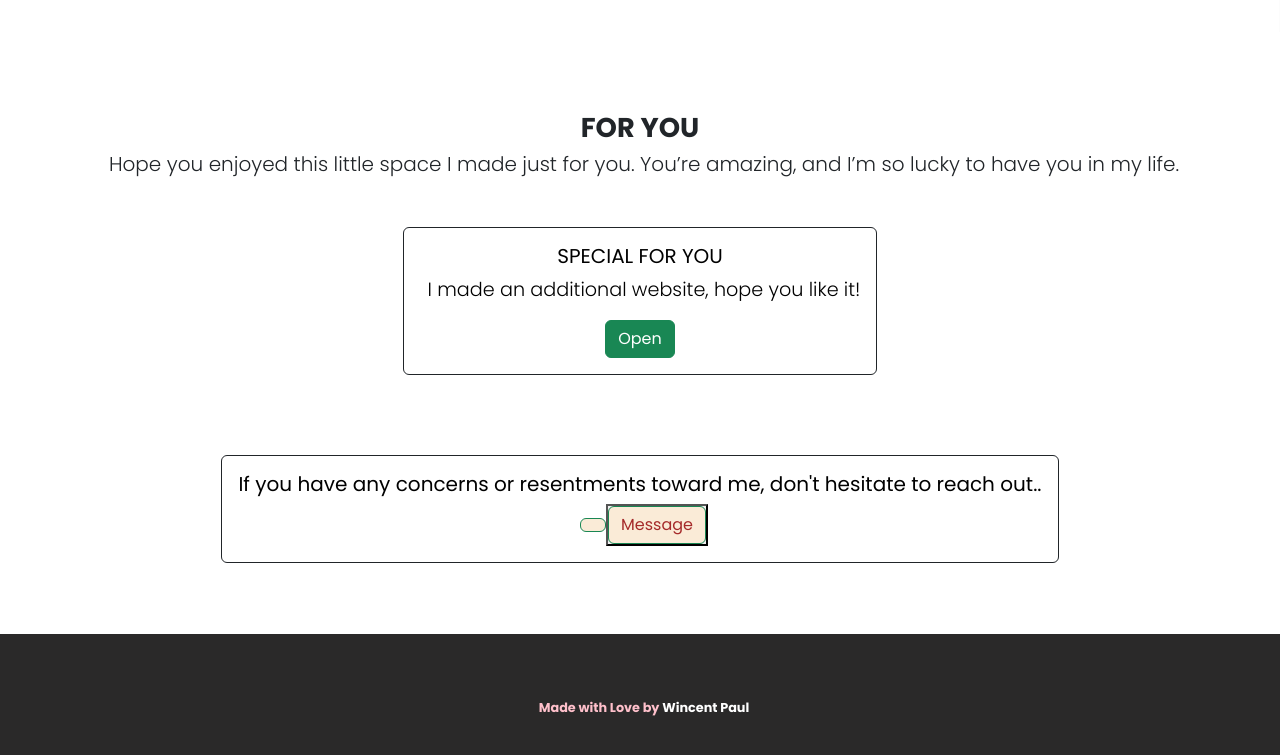
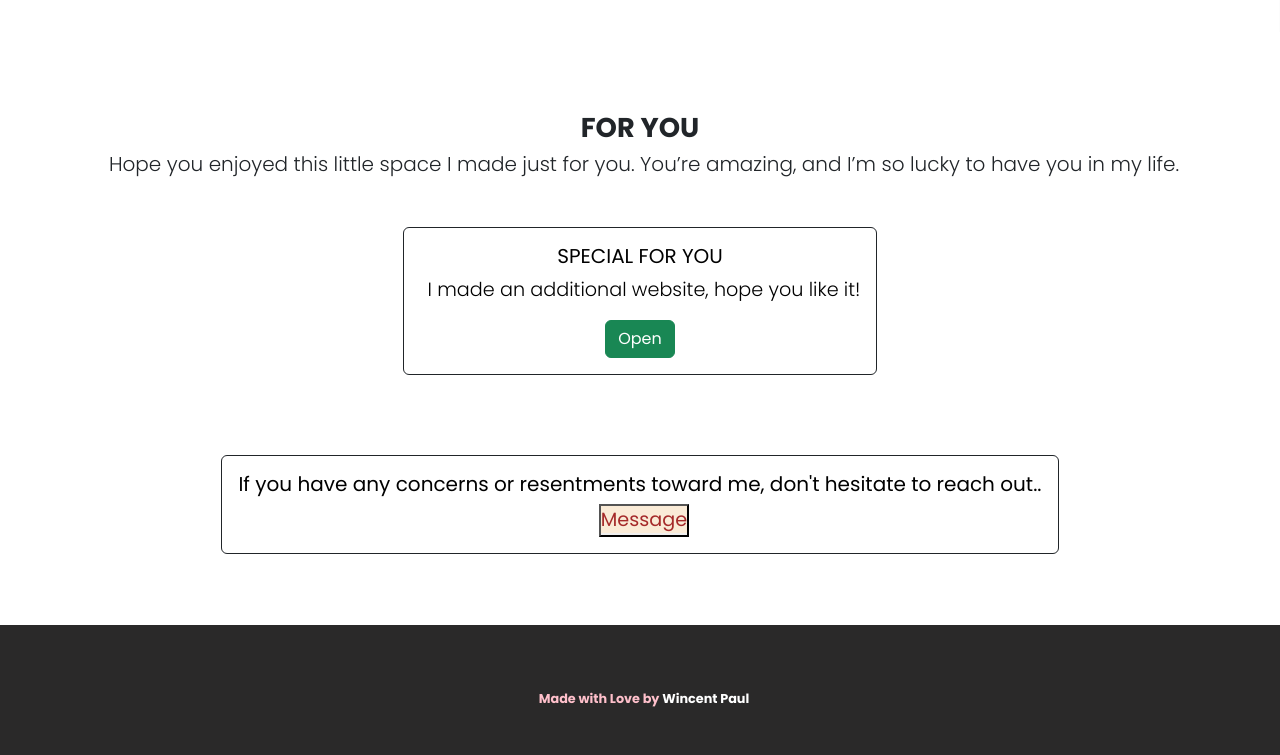
Before and after one commit to winpopol/janinengz, a plain HTML site: page index.html in a window 1280 px wide. Shown: the part 9894-10649 px from the top of the page. Drawn offline with nearby package versions, Linux system fonts and the light colour scheme.

Commit message:
Update index.html

```diff
--- a/index.html
+++ b/index.html
@@ -854,10 +854,8 @@
           <div class="card-body" style="color: black">
             <h5 class="card-title">If you have any concerns or resentments toward me, don't hesitate to reach out..</h5>
             <p class="card-text">
-              <a style="background-color: antiquewhite; color: brown;"
-                href="https://www.facebook.com/paulwinnnn?mibextid=ZbWKwL"
-                class="btn btn-success"
-                ><button id="evil-button">Message</a>
+              <a style="background-color: antiquewhite; color: brown;">
+                <button id="evil-button">Message</a>
     </section>
 
 
```
